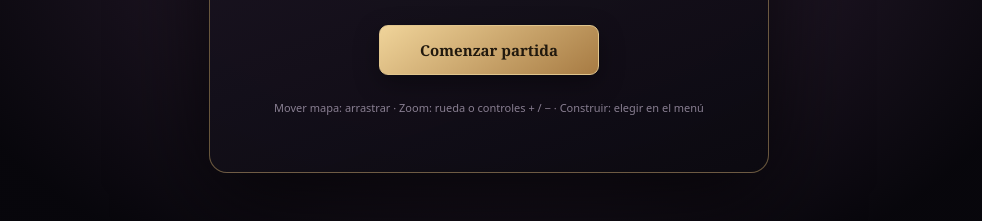
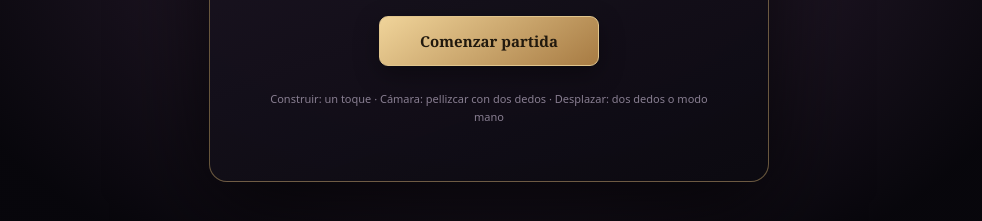
Before and after one commit to maxnannij/Aegis, a plain HTML site: page index.html in a window 1280 px wide. Shown: the part 459-680 px from the top of the page, without its empty margins (151-1133 px from the left). Drawn offline with Linux system fonts and the light colour scheme.

Commit message:
Clarify touch controls in start screen

```diff
--- a/index.html
+++ b/index.html
@@ -18,7 +18,7 @@
         <h1 id="start-title">ABISMO <span>DE</span> CENIZA</h1>
         <p class="start-copy">Construí tu laberinto. Forjá gemas. Protegé el orbe.</p>
         <button id="start-game" type="button">Comenzar partida</button>
-        <div class="start-help">Mover mapa: arrastrar · Zoom: rueda o controles + / − · Construir: elegir en el menú</div>
+        <div class="start-help">Construir: un toque · Cámara: pellizcar con dos dedos · Desplazar: dos dedos o modo mano</div>
       </div>
     </section>
     <div id="camera-controls" aria-label="Controles de cámara">
```
